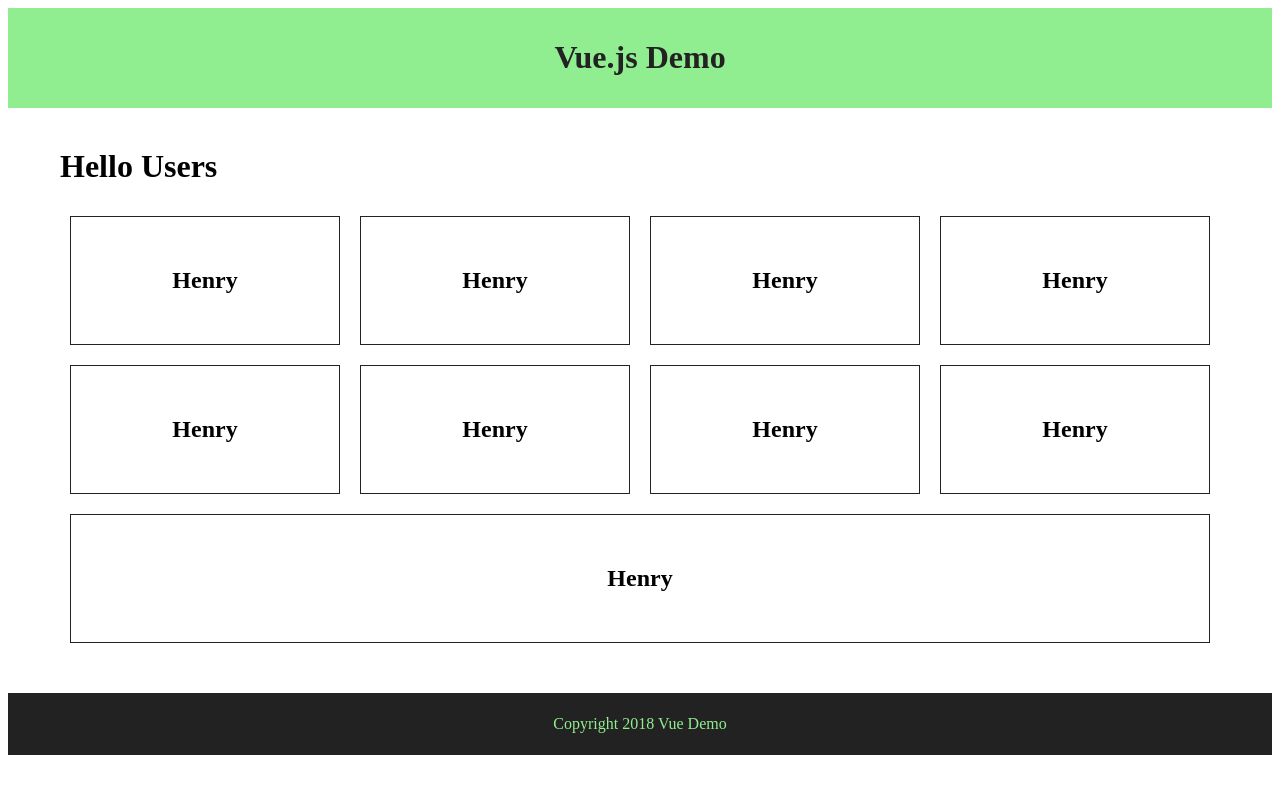
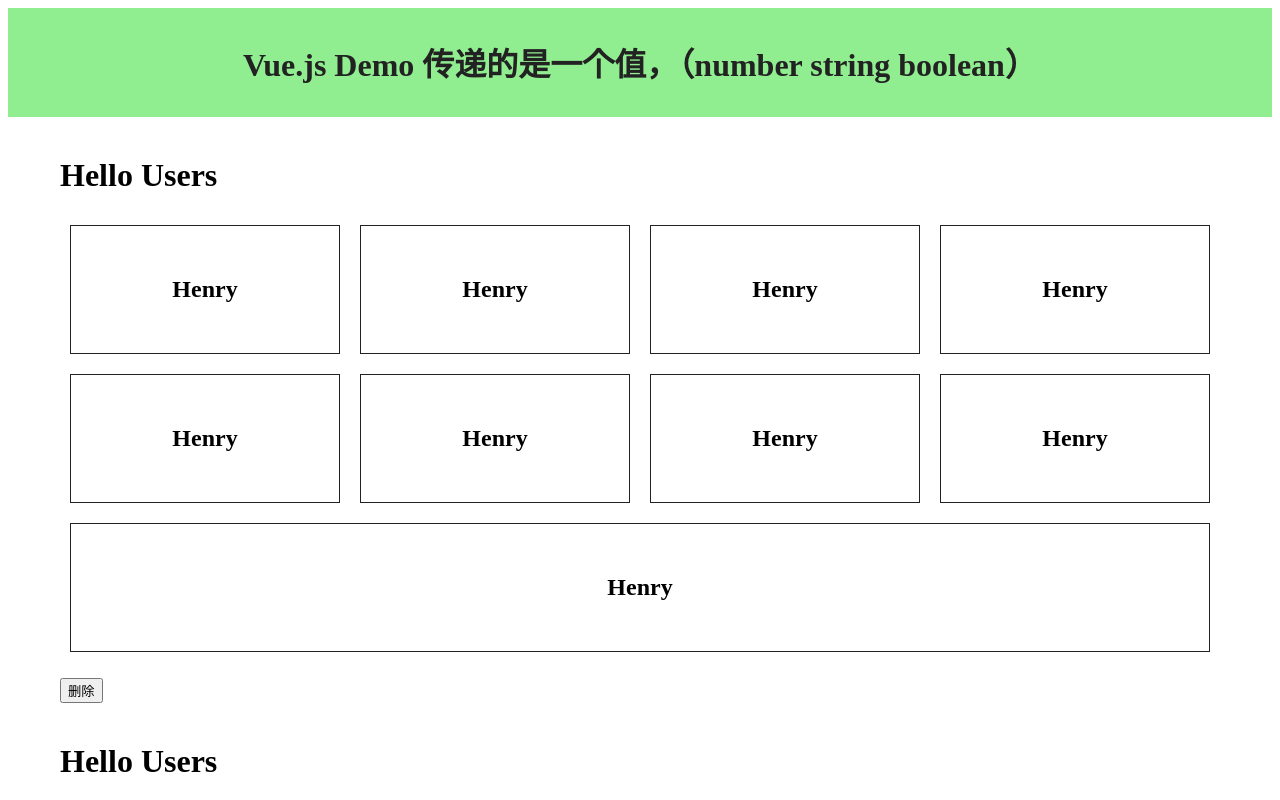
Before and after one commit to 15201348736/VueTest, a Vue app: page / in a window 1280 px wide. Shown: the top 800 px of the page. Built offline with nearby package versions, Linux system fonts and the light colour scheme.

Commit message:
传值和引用（引用时都变化）

```diff
--- a/src/App.vue
+++ b/src/App.vue
@@ -1,9 +1,10 @@
 <!--1模板：html结构-->
 <template>
   <div id="app">
-    <app-header></app-header>
+    <app-header v-bind:title = "title"></app-header>
     <users v-bind:users = "users"></users>
-    <app-footer></app-footer>
+    <users v-bind:users = "users"></users>
+    <app-footer v-bind:title = "title"></app-footer>
   </div>
 </template>
 
@@ -29,7 +30,8 @@
         {name:"Henry",position:"Web开发",show:false},
         {name:"Henry",position:"Web开发",show:false},
         {name:"Henry",position:"Web开发",show:false}
-      ]
+      ],
+      title:" 传递的是一个值，（number  string  boolean）"
     }
   },
   components:{
--- a/src/components/Footer.vue
+++ b/src/components/Footer.vue
@@ -1,15 +1,20 @@
 <template>
   <footer>
-    <p>{{copyright}}</p>
+    <p>{{copyright}} {{title}}</p>
   </footer>
 </template>
 
 <script>
 export default {
   name: 'app-footer',
-  data() {
-    return {
-      copyright: "Copyright 2018 Vue Demo"
+  props:{
+    title:{
+      type:String
+    }
+  },
+  data(){
+    return{
+      copyright:"Copyright 2017 Vue Demo"
     }
   }
 }
--- a/src/components/Header.vue
+++ b/src/components/Header.vue
@@ -1,15 +1,25 @@
 <template>
-  <header>
-    <h1>{{title}}</h1>
+  <header @click="changeTitle">
+    <h1>{{title1}}{{title}}</h1>
   </header>
 </template>
 
 <script>
 export default {
   name: 'app-header',
+  props:{
+    title:{
+      type:String
+    }
+  },
   data() {
     return {
-      title: "Vue.js Demo"
+      title1: "Vue.js Demo"
+    }
+  },
+  methods:{
+    changeTitle:function(){
+      this.title = "  changed!";
     }
   }
 }
--- a/src/components/Users.vue
+++ b/src/components/Users.vue
@@ -9,8 +9,15 @@
         </li>
     </ul>
 
+    <button @click="deleteUser">删除</button>
   </div>
 </template>
+
+<!--
+  传值：string number boolean
+  引用：array object
+
+-->
 
 <script>
 export default {
@@ -26,8 +33,15 @@
     return {
 
     }
+  },
+  methods:{
+      deleteUser:function(){
+        this.users.pop();
+      }
+
+    }
   }
-}
+
 </script>
 
 <style scoped>
```
